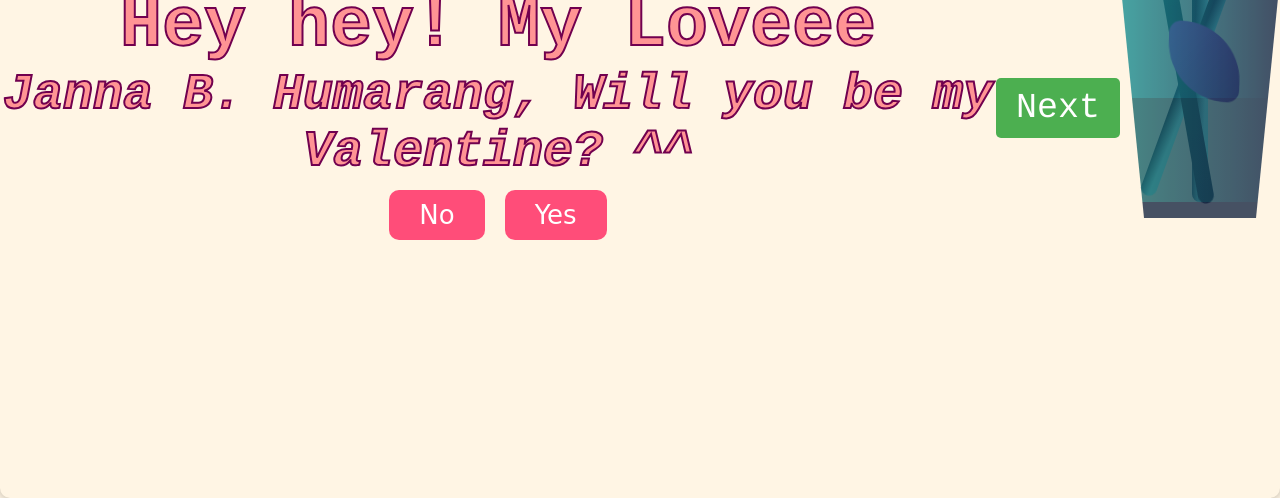
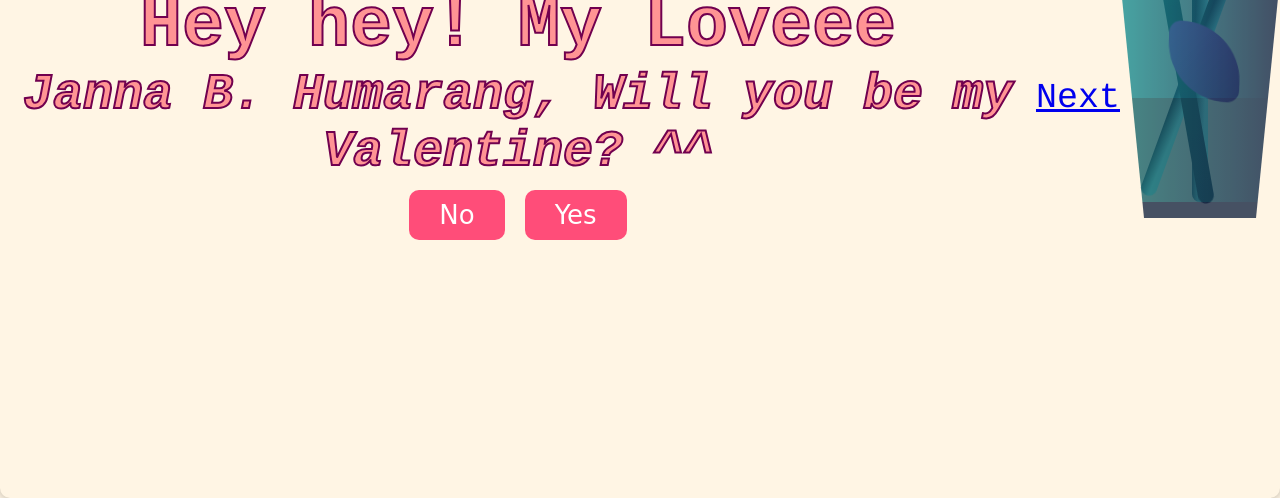
Before and after one commit to girows/networkingja, a plain HTML site: page Index.html in a window 1280 px wide. Shown: the part 302-800 px from the top of the page. Drawn offline with Linux system fonts and the light colour scheme; files that its build step writes are made by us from their sources.

Commit message:
Update flower.css

```diff
--- a/flower.css
+++ b/flower.css
@@ -252,16 +252,7 @@ body{
     transform: rotate(-55deg);
     background-image: linear-gradient(to left bottom, #ffa085 ,#eb8b8b,#492f2f 98%);
 }
-.next-button {
-    display: inline-block;
-    padding: 10px 20px;
-    background-color: #4CAF50; /* Green */
-    color: white;
-    text-align: center;
-    text-decoration: none;
-    border-radius: 5px;
-    margin-top: 20px;
-}
+
 
 .flower__fall-down--yellow{
     animation: flower-fall-down-yellow  8s 1.2s linear forwards;
```
